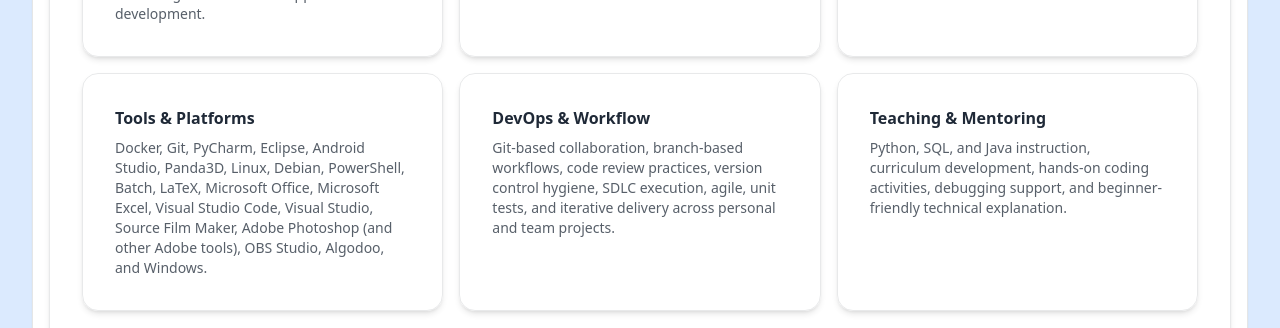
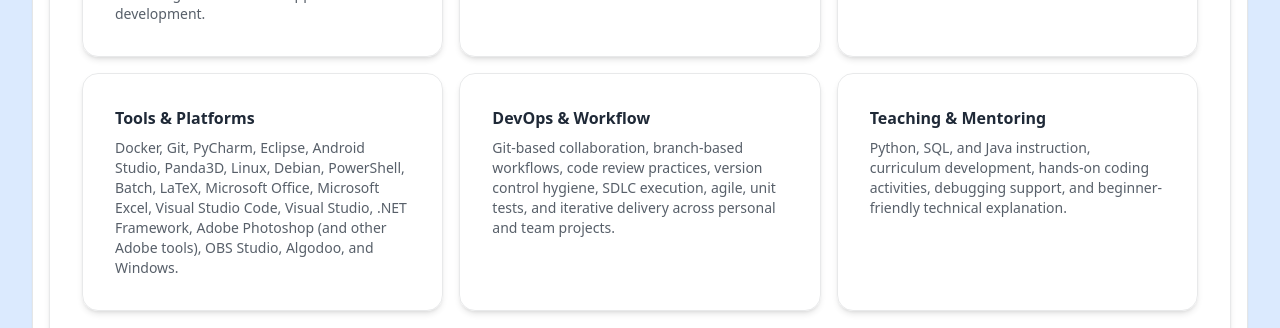
Before and after one commit to axyl-casc/portfolio_code, a React (Vite) app: page / in a window 1280 px wide. Shown: the part 1840-2168 px from the top of the page. Built offline with nearby package versions, Linux system fonts and the light colour scheme.

Commit message:
Update HomePage.tsx

```diff
--- a/src/pages/HomePage.tsx
+++ b/src/pages/HomePage.tsx
@@ -186,7 +186,7 @@
             <p className="text-sm text-base-content/75">
               Docker, Git, PyCharm, Eclipse, Android Studio, Panda3D, Linux,
               Debian, PowerShell, Batch, LaTeX, Microsoft Office, Microsoft
-              Excel, Visual Studio Code, Visual Studio, Source Film Maker,
+              Excel, Visual Studio Code, Visual Studio, .NET Framework,
               Adobe Photoshop (and other Adobe tools), OBS Studio, Algodoo,
               and Windows.
             </p>
```
